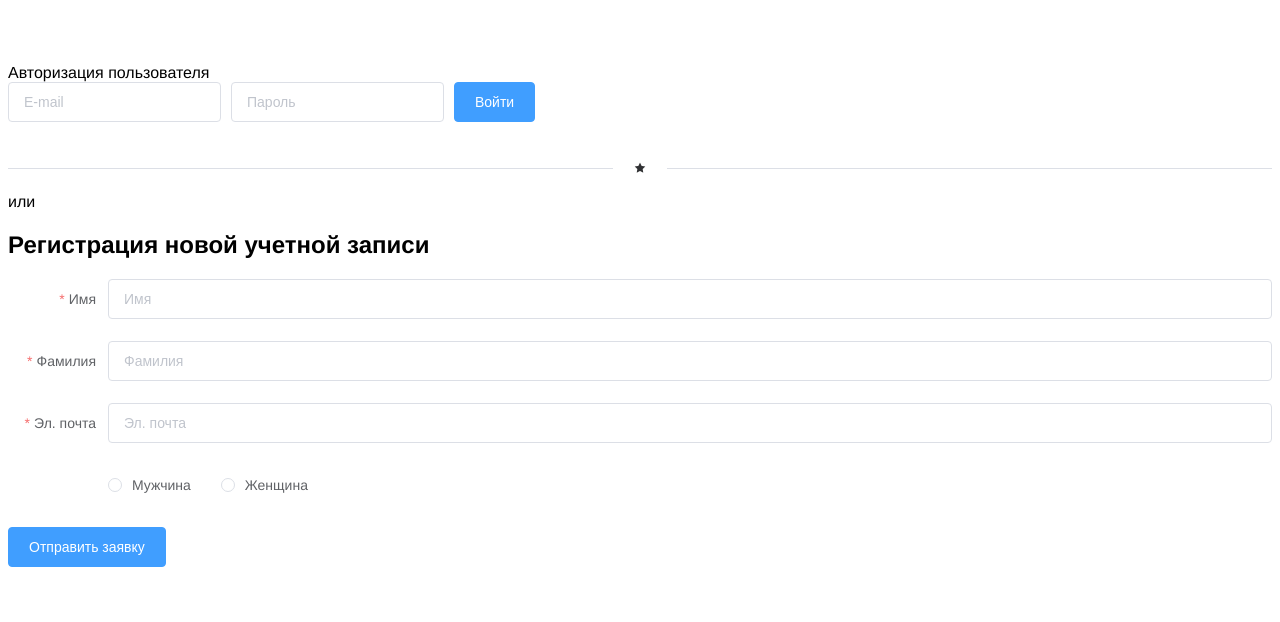
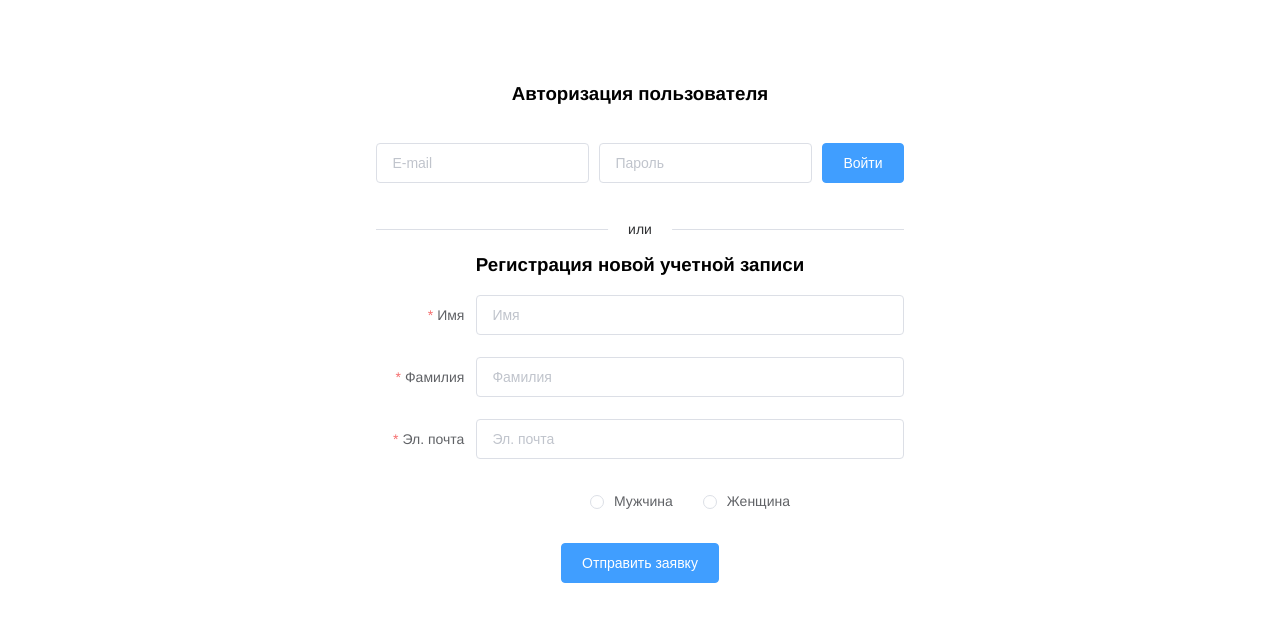
Before and after one commit to yaskevich/persona, a Vue app in the folder front/: page / in a window 1280 px wide. Shown: the top 622 px of the page. Built offline with nearby package versions, Linux system fonts and the light colour scheme.

Commit message:
center registration block in App [front]

```diff
--- a/front/src/App.vue
+++ b/front/src/App.vue
@@ -33,13 +33,19 @@
         </el-container>
       </el-container>
     </div>
-    <div v-else style="margin-top:4rem;">
-      <div>Авторизация пользователя</div>
-      <Login/>
-      <el-divider><i class="el-icon-star-on"></i></el-divider>
-      <div>или</div>
-      <h2>Регистрация новой учетной записи</h2>
-      <Profile/>
+    <div v-else style="margin-top:4rem;text-align:center;">
+      <div style="max-width:600px;display: inline-block;margin: 0 auto;">
+        <el-row type="flex" justify="center">
+          <h3>Авторизация пользователя</h3>
+        </el-row>
+        <Login/>
+
+        <!-- <el-divider><i class="el-icon-star-on"></i></el-divider> -->
+        <el-divider>или</el-divider>
+
+        <h3>Регистрация новой учетной записи</h3>
+        <Profile/>
+      </div>
     </div>
   </div>
   <div v-else>
```
